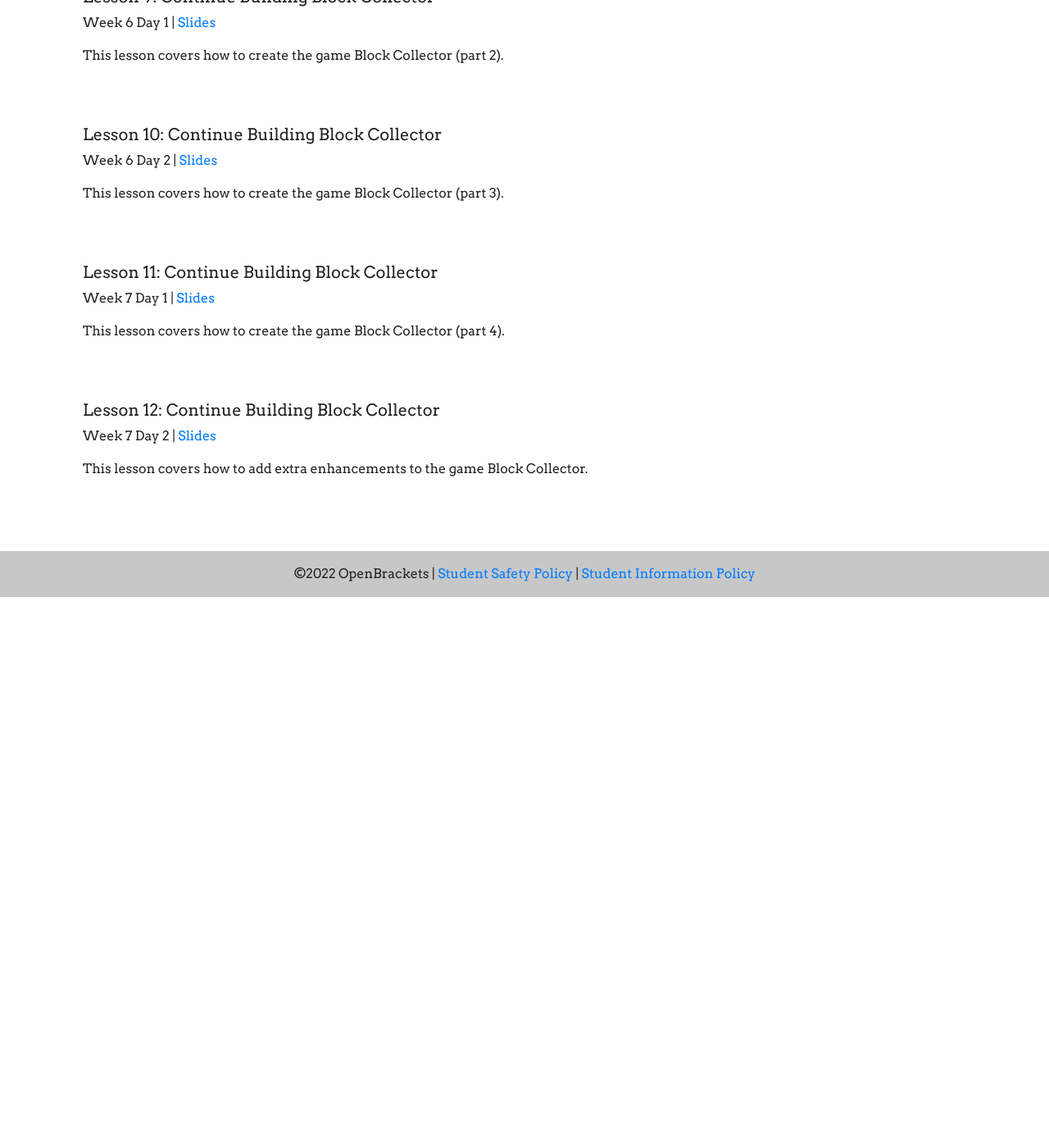
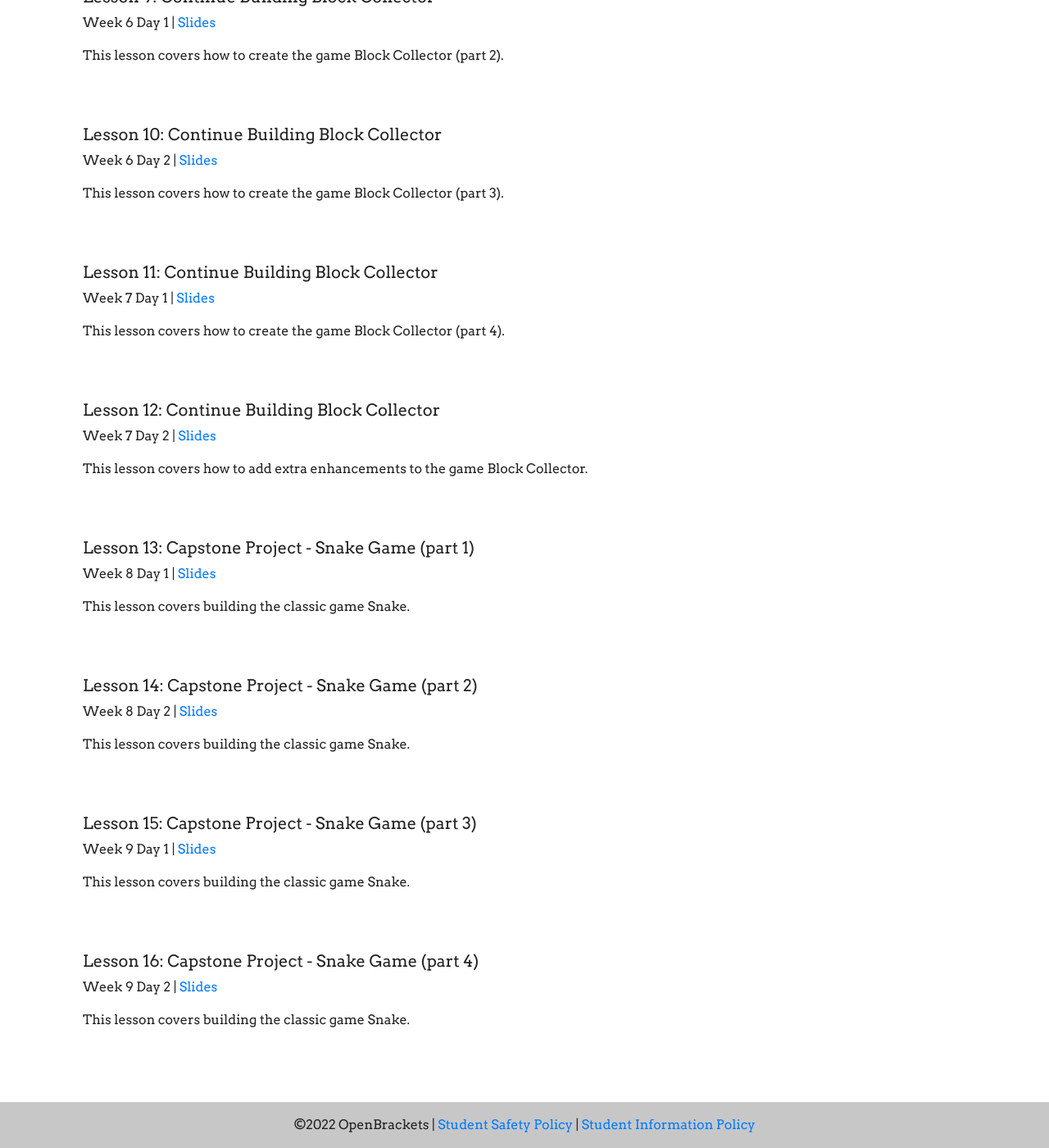
Before and after one commit to qpwoeirut/OpenBrackets-website, a Jekyll site: the page built from spring2022/intermediatePython.html, in a window 1280 px wide and 1400 px high, scrolled down 1889 px. Shown: the whole window at 82% size. Built offline with Jekyll 4.4.1, drawn with Linux system fonts in a browser that asks for light colours; before the commit the page ends 2617 px from its top, so only the background shows below that.

Commit message:
Add final 4 lessons for intermediate python

```diff
--- a/spring2022/intermediatePython.html
+++ b/spring2022/intermediatePython.html
@@ -158,3 +158,47 @@ navbarHighlight: spring2022
         <br>
     </div>
 </div>
+<div class="col-12 media">
+    <div class="media-body">
+        <h5 class="mt-0">Lesson 13: Capstone Project - Snake Game (part 1)</h5>
+        <p>Week 8 Day 1 | <a
+                href="https://docs.google.com/presentation/d/1nxLV4TpiS9FIuKYE5Vzd5Jm-VIxLbNxdGry9wyrZy88"
+                target="_blank">Slides</a></p>
+        <p>This lesson covers building the classic game Snake.
+        </p>
+        <br>
+    </div>
+</div>
+<div class="col-12 media">
+    <div class="media-body">
+        <h5 class="mt-0">Lesson 14: Capstone Project - Snake Game (part 2)</h5>
+        <p>Week 8 Day 2 | <a
+                href="https://docs.google.com/presentation/d/1vLbGzZhxpGQFL5FIniBAcrcY9rr4TxMnPf2RIq6tg_4"
+                target="_blank">Slides</a></p>
+        <p>This lesson covers building the classic game Snake.
+        </p>
+        <br>
+    </div>
+</div>
+<div class="col-12 media">
+    <div class="media-body">
+        <h5 class="mt-0">Lesson 15: Capstone Project - Snake Game (part 3)</h5>
+        <p>Week 9 Day 1 | <a
+                href="https://docs.google.com/presentation/d/1SNb8GsYQ3g9CUatC_UOfTsFKGd8PZVPrsHugwyeRKq0"
+                target="_blank">Slides</a></p>
+        <p>This lesson covers building the classic game Snake.
+        </p>
+        <br>
+    </div>
+</div>
+<div class="col-12 media">
+    <div class="media-body">
+        <h5 class="mt-0">Lesson 16: Capstone Project - Snake Game (part 4)</h5>
+        <p>Week 9 Day 2 | <a
+                href="https://docs.google.com/presentation/d/1tQwcFjh5_sYxhbVeUOX8N-QIvZr4TrIuI1Mg8EAFbMs"
+                target="_blank">Slides</a></p>
+        <p>This lesson covers building the classic game Snake.
+        </p>
+        <br>
+    </div>
+</div>
```
